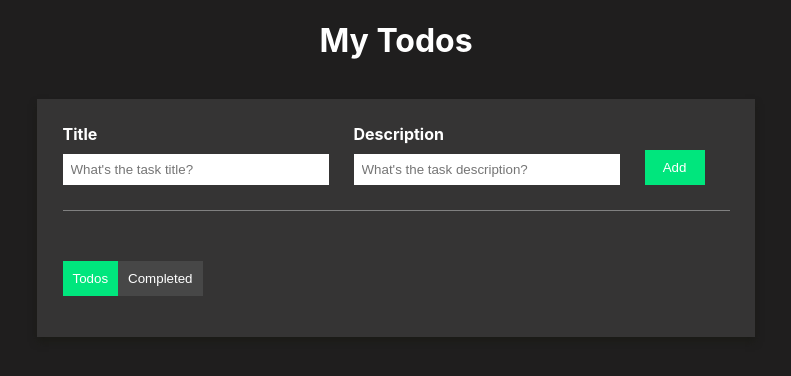
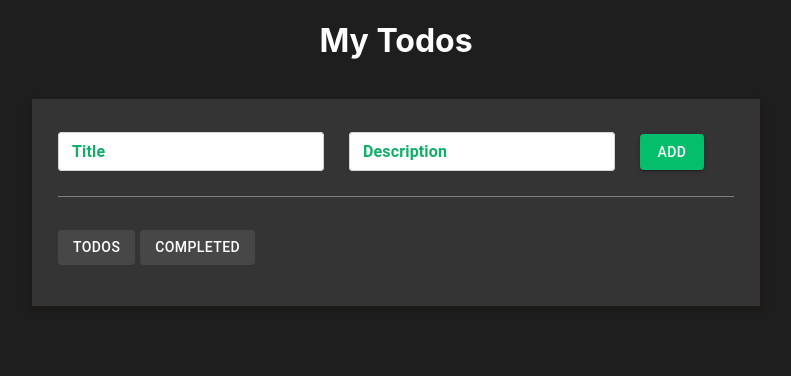
Before and after one commit to AddAsher/todoapp, a React (Create React App) app: page / in a window 1280 px wide. Shown: the top 376 px of the page, without its empty margins (244-1035 px from the left). Built offline with nearby package versions, Linux system fonts and the light colour scheme.

Commit message:
Implementin Mui library elements

```diff
--- a/package.json
+++ b/package.json
@@ -3,6 +3,10 @@
   "version": "0.1.0",
   "private": true,
   "dependencies": {
+    "@emotion/react": "^11.14.0",
+    "@emotion/styled": "^11.14.1",
+    "@mui/icons-material": "^7.3.7",
+    "@mui/material": "^7.3.7",
     "@testing-library/dom": "^10.4.1",
     "@testing-library/jest-dom": "^6.9.1",
     "@testing-library/react": "^16.3.2",
--- a/src/App.css
+++ b/src/App.css
@@ -48,7 +48,7 @@ h1 {
 
 .todo-input-item input:focus {
   outline: none;
-  outline: 2px solid rgb(0, 230, 125);
+  /* outline: 2px solid rgb(0, 230, 125); */
 }
 
 .primaryBtn {
@@ -120,7 +120,7 @@ h1 {
 }
 
 .icon {
-  font-size: 35px;
+  font-size: 85px;
   cursor: pointer;
 }
 
--- a/src/App.js
+++ b/src/App.js
@@ -1,5 +1,10 @@
 import React, { useState, useEffect } from "react";
-import { AiOutlineDelete, AiOutlineCheck, AiOutlineEdit } from "react-icons/ai";
+import { ThemeProvider } from "@mui/material/styles";
+import theme from "./theme";
+import {Button, TextField} from "@mui/material";
+import DeleteIcon from "@mui/icons-material/Delete"
+import CheckIcon from "@mui/icons-material/Check";
+import EditIcon from "@mui/icons-material/Edit";
 import "./App.css";
 
 function App() {
@@ -80,15 +85,15 @@ function App() {
   };
 
   const handleUpdateTitle = (value) => {
-    setCurrentEditedItem((prev)=>{
-      return {...prev, title:value}
-    })
+    setCurrentEditedItem((prev) => {
+      return { ...prev, title: value };
+    });
   };
 
   const handleUpdateDescription = (value) => {
-    setCurrentEditedItem((prev)=>{
-      return {...prev, description:value}
-    })
+    setCurrentEditedItem((prev) => {
+      return { ...prev, description: value };
+    });
   };
 
   const handleUpdateTodo = () => {
@@ -99,53 +104,57 @@ function App() {
   };
 
   return (
+    <ThemeProvider theme={theme}>
       <div className="App">
         <h1>My Todos</h1>
 
         <div className="todo-wrapper">
           <div className="todo-input">
-          <div className="todo-input-item">
-            <label>Title</label>
-            <input
-              type="text"
+            <div className = "todo-input-item">
+              <TextField
+                label="Title"
+                // type="text"
                 value={newTitle}
                 onChange={(e) => setNewTitle(e.target.value)}
                 placeholder="What's the task title?"
               />
             </div>
             <div className="todo-input-item">
-            <label>Description</label>
-            <input
-              type="text"
+              <TextField
+                label = "Description"
                 value={newDescription}
                 onChange={(e) => setNewDescription(e.target.value)}
                 placeholder="What's the task description?"
               />
             </div>
             <div className="todo-input-item">
-            <button
+              <Button
                 type="button"
                 onClick={handleAddTodo}
-              className="primaryBtn"
+                variant="contained"
               >
                 Add
-            </button>
+              </Button>
             </div>
           </div>
 
           <div className="btn-area">
-          <button
+            <Button
+              type = "button"
               className={`secondaryBtn ${isCompleteScreen === false ? "active" : ""}`}
               onClick={() => setIsCompleteScreen(false)}
+              variant = "outlined"
             >
               Todos
-          </button>
-          <button
+            </Button>
+            <Button
+              type = "button"
               className={`secondaryBtn ${isCompleteScreen === true && "active"}`}
               onClick={() => setIsCompleteScreen(true)}
+              variant = "outlined"
             >
               Completed
-          </button>
+            </Button>
           </div>
 
           <div className="todo-list">
@@ -159,19 +168,22 @@ function App() {
                         onChange={(e) => handleUpdateTitle(e.target.value)}
                         value={currentEditedItem.title}
                       />
-                    <textarea
+                      <TextField
                         placeholder="Updated Title"
                         rows={4}
-                      onChange={(e) => handleUpdateDescription(e.target.value)}
+                        onChange={(e) =>
+                          handleUpdateDescription(e.target.value)
+                        }
                         value={currentEditedItem.description}
                       />
-                    <button
+                      <Button
                         type="button"
                         onClick={handleUpdateTodo}
                         className="primaryBtn"
+                        variant = "contained"
                       >
                         Update
-                    </button>
+                      </Button>
                     </div>
                   );
                 }
@@ -183,17 +195,17 @@ function App() {
                     </div>
 
                     <div>
-                    <AiOutlineDelete
+                      <DeleteIcon
                         className="icon"
                         onClick={() => handleDeleteTodo(index)}
                         title="Delete?"
                       />
-                    <AiOutlineCheck
+                      <CheckIcon
                         className="check-icon"
                         onClick={() => handleComplete(index)}
                         title="Complete?"
                       />
-                    <AiOutlineEdit
+                      <EditIcon
                         className="check-icon"
                         onClick={() => handleEdit(index, item)}
                         title="Edit?"
@@ -216,7 +228,7 @@ function App() {
                     </div>
 
                     <div>
-                    <AiOutlineDelete
+                      <DeleteIcon
                         className="icon"
                         onClick={() => handleDeleteCompletedTodo(index)}
                         title="Delete?"
@@ -228,6 +240,7 @@ function App() {
           </div>
         </div>
       </div>
+    </ThemeProvider>
   );
 }
 
--- /dev/null
+++ b/src/theme.js
@@ -0,0 +1,76 @@
+import { createTheme } from "@mui/material/styles";
+
+const theme = createTheme({
+  components: {
+    MuiButton: {
+      styleOverrides: {
+        contained: {
+          marginTop: "8px",
+          marginRight: "5px",
+          backgroundColor: "rgb(5, 190, 107)",
+          "&:hover": {
+            backgroundColor: "rgb(0, 230, 125)",
+          },
+        },
+        outlined: {
+          marginTop: "8px",
+          marginRight: "5px",
+          color: "white",
+          border: "none",
+          backgroundColor: "rgb(71, 71, 71)",
+          "&:hover": {
+            backgroundColor: "rgb(0, 190, 107)",
+          },
+        },
+      },
+    },
+    MuiTextField: {
+      styleOverrides: {
+        root: {
+          "& .MuiOutlinedInput-root": {
+            backgroundColor: "white",
+            "& fieldset": {
+              borderColor: "lightgray",
+            },
+            "&:hover fieldset": {
+              borderColor: "rgb(0, 230, 125)",
+            },
+            "&.Mui-focused fieldset": {
+              borderColor: "rgb(0, 230, 125)",
+              borderWidth: "2px",
+            },
+          },
+          "& .MuiOutlinedInput-notchedOutline": {
+            "& legend": {
+              padding: 0,
+              width: 0,
+            },
+          },
+          "& .MuiInputLabel-root": {
+            color: "#10af68",
+            fontWeight: "bold",
+            marginTop: "0px",
+            position: "relative",
+            marginBottom: "-15px",
+          },
+          "& .MuiInputLabel-root.Mui-focused": {
+            color: "#00E67D",
+          },
+          "& .MuiInputLabel-shrink": {
+            transform: "translate(-0px, -20px) scale(1.15)",
+          },
+        },
+      },
+    },
+    MuiSvgIcon: {
+        styleOverrides: {
+            root: {
+                fontSize: '35px',
+                cursor: 'pointer',
+            }
+        }
+    }
+  },
+});
+
+export default theme;
```
Also changed, not shown: 1 other file (tests, documents, lock files or other folders). Lines whose indentation alone changed are shown as unchanged.
